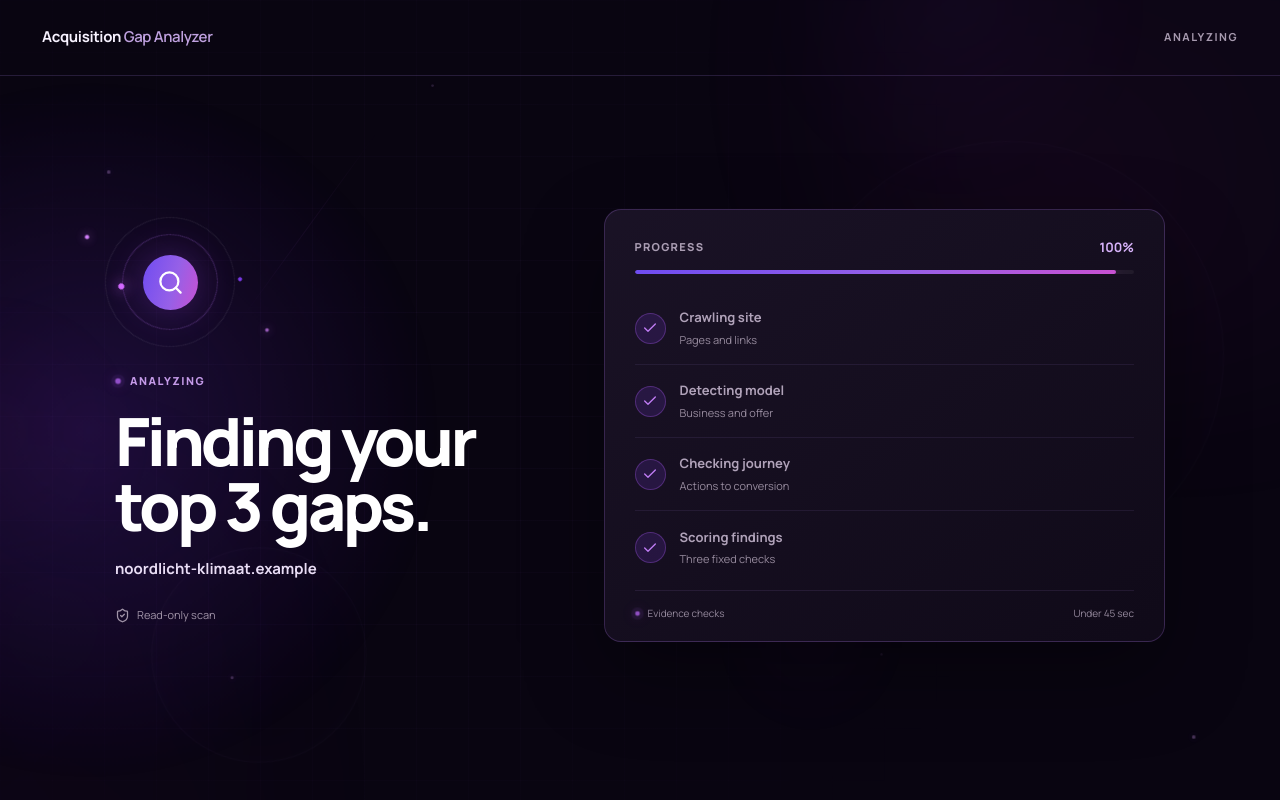
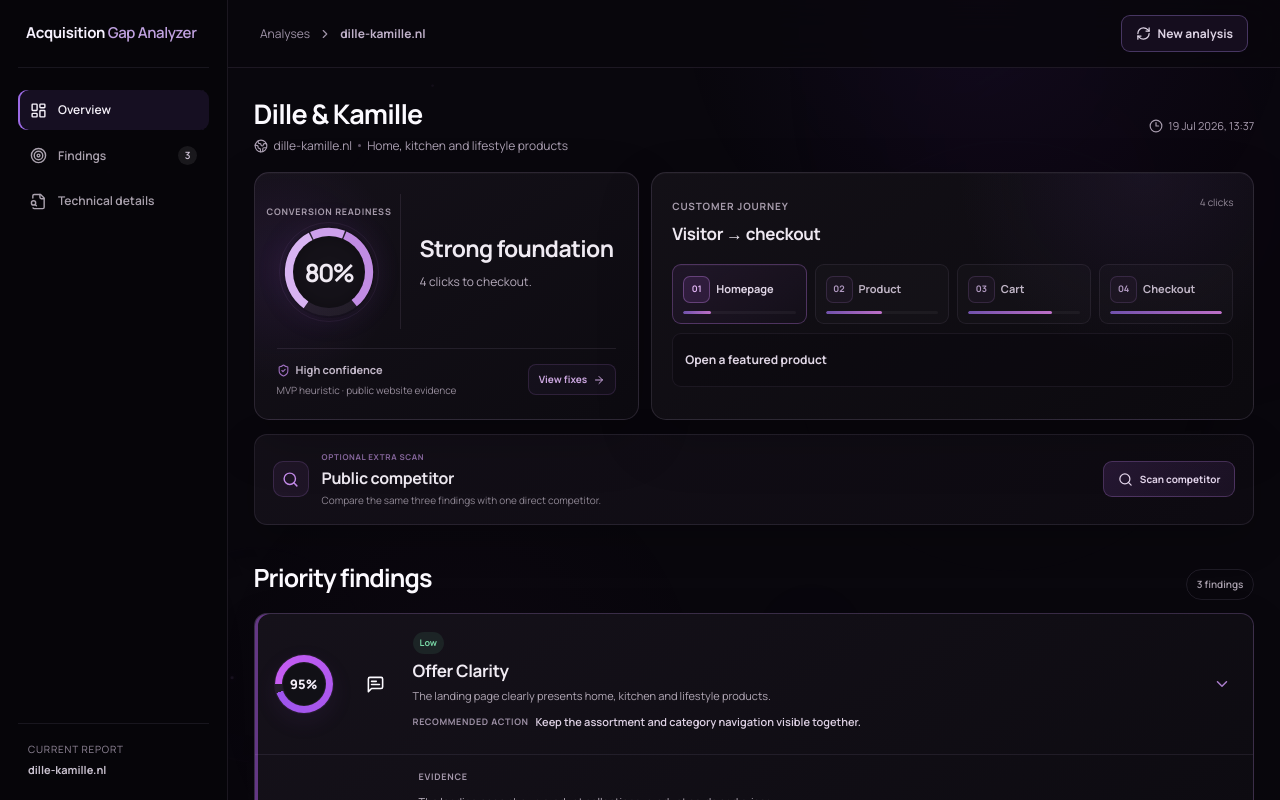
Before and after one commit to gijs-hulsebos/acquisition-gap-analyzer, a Next.js app: page / in a window 1280 px wide. Both pictures are taken after a click on the button "View demo". Shown: the top 800 px of the page. Built offline with nearby package versions, Linux system fonts and the light colour scheme.

Commit message:
Add production-based demo score rings

```diff
--- a/app/globals.css
+++ b/app/globals.css
@@ -391,9 +391,12 @@ a { color: inherit; }
 .finding-row:nth-child(2) { animation-delay: .2s; }
 .finding-row:nth-child(3) { animation-delay: .26s; }
 .finding-row:hover, .finding-row[open] { border-color: rgba(181, 137, 220, .25); background: linear-gradient(145deg, rgba(22, 18, 27, .97), rgba(13, 11, 17, .98)); }
-.finding-row > summary { min-height: 86px; padding: 14px 18px; display: grid; grid-template-columns: 34px 38px minmax(0,1fr) 170px 18px; align-items: center; gap: 13px; cursor: pointer; list-style: none; }
+.finding-row > summary { min-height: 98px; padding: 14px 18px; display: grid; grid-template-columns: 68px 38px minmax(0,1fr) 170px 18px; align-items: center; gap: 15px; cursor: pointer; list-style: none; }
 .finding-row > summary::-webkit-details-marker { display: none; }
-.finding-rank { color: #8f6eae; font-size: 10px; font-weight: 650; font-variant-numeric: tabular-nums; }
+.finding-score-ring { --finding-score: 0deg; width: 58px; height: 58px; position: relative; display: grid; place-items: center; flex: 0 0 auto; border-radius: 50%; background: conic-gradient(from -90deg, #c85df2 0deg, #9b54ec var(--finding-score), rgba(125, 95, 147, .16) var(--finding-score), rgba(125, 95, 147, .16) 360deg); box-shadow: 0 0 0 1px rgba(197, 126, 240, .08), 0 8px 22px rgba(111, 54, 159, .12); }
+.finding-score-ring::before { content: ""; position: absolute; inset: 7px; border-radius: inherit; background: #111016; box-shadow: inset 0 0 0 1px rgba(225, 202, 242, .07); }
+.finding-score-ring strong { position: relative; z-index: 1; color: #f4edf8; font-size: 13px; line-height: 1; font-weight: 720; font-variant-numeric: tabular-nums; }
+.finding-score-ring-empty { background: rgba(125, 95, 147, .14); }
 .finding-title { min-width: 0; }
 .finding-title > div { display: flex; align-items: center; gap: 7px; margin-bottom: 5px; }
 .finding-title h3 { margin: 0; color: #e6e0e9; font-size: 14px; line-height: 1.3; font-weight: 630; letter-spacing: -.25px; white-space: nowrap; overflow: hidden; text-overflow: ellipsis; }
@@ -406,7 +409,7 @@ a { color: inherit; }
 .finding-impact strong { color: #c8c0cc; font-size: 11px; font-weight: 650; text-align: right; font-variant-numeric: tabular-nums; }
 .finding-chevron { color: #655e6a; transition: transform .2s, color .2s; }
 .finding-row[open] .finding-chevron { color: #aa7dcb; transform: rotate(90deg); }
-.finding-detail { padding: 17px 18px 19px 103px; border-top: 1px solid rgba(211, 188, 235, .09); display: grid; grid-template-columns: .8fr 1.35fr 1fr; gap: 24px; }
+.finding-detail { padding: 17px 18px 19px 150px; border-top: 1px solid rgba(211, 188, 235, .09); display: grid; grid-template-columns: .8fr 1.35fr 1fr; gap: 24px; }
 .finding-detail > div { min-width: 0; }
 .finding-detail > div > span { display: block; margin-bottom: 8px; color: #6f6874; font-size: 8px; font-weight: 670; letter-spacing: .7px; text-transform: uppercase; }
 .finding-detail p { margin: 0; color: #a39ba8; font-size: 10px; line-height: 1.55; }
@@ -546,7 +549,7 @@ a { color: inherit; }
 .gap-list { gap: 9px; }
 .finding-row { border-color: rgba(211,188,235,.13); background: linear-gradient(145deg, rgba(21,17,25,.97), rgba(12,10,15,.98)); }
 .finding-row-primary { border-color: rgba(187,121,229,.26); box-shadow: 0 18px 45px rgba(0,0,0,.18), inset 3px 0 rgba(157,83,210,.58); }
-.finding-row > summary { min-height: 126px; padding: 18px 20px; grid-template-columns: 56px 42px minmax(0,1fr) 20px; align-items: center; gap: 14px; }
+.finding-row > summary { min-height: 126px; padding: 18px 20px; grid-template-columns: 68px 42px minmax(0,1fr) 20px; align-items: center; gap: 14px; }
 .finding-rank { min-height: 53px; border-right: 1px solid rgba(211,188,235,.09); display: flex; flex-direction: column; justify-content: center; color: #c695e4; font-size: 20px; line-height: 1; letter-spacing: -1px; }
 .finding-rank small { margin-bottom: 7px; color: #675d6d; font-size: 6px; font-weight: 700; letter-spacing: .75px; text-transform: uppercase; }
 .finding-title > div { margin-bottom: 6px; }
@@ -555,7 +558,7 @@ a { color: inherit; }
 .finding-action-preview { margin-top: 10px; display: flex; align-items: baseline; gap: 8px; }
 .finding-action-preview span { color: #716678; font-size: 7px; font-weight: 700; letter-spacing: .62px; text-transform: uppercase; }
 .finding-action-preview strong { color: #c9bcd0; font-size: 10px; font-weight: 590; }
-.finding-detail { padding: 15px 20px 18px 152px; display: block; }
+.finding-detail { padding: 15px 20px 18px 164px; display: block; }
 .finding-detail .finding-evidence { display: grid; grid-template-columns: repeat(2,minmax(0,1fr)); gap: 0 24px; }
 .finding-detail .finding-evidence > span { grid-column: 1 / -1; margin-bottom: 10px; }
 .finding-detail .finding-evidence > div { min-width: 0; }
@@ -727,8 +730,11 @@ a { color: inherit; }
   .metric-card:nth-child(even) { border-right: 0; }
   .section-heading { align-items: flex-start; }
   .finding-count { display: none; }
-  .finding-row > summary { min-height: 0; padding: 15px 14px; grid-template-columns: 38px minmax(0,1fr) 18px; gap: 10px; }
+  .finding-row > summary { min-height: 0; padding: 15px 14px; grid-template-columns: 54px minmax(0,1fr) 18px; gap: 10px; }
   .finding-row .gap-icon, .finding-impact { display: none; }
+  .finding-score-ring { width: 50px; height: 50px; }
+  .finding-score-ring::before { inset: 6px; }
+  .finding-score-ring strong { font-size: 11px; }
   .finding-rank { min-height: 48px; font-size: 17px; }
   .finding-rank small { display: none; }
   .finding-title h3 { font-size: 15px; }
--- a/app/page.tsx
+++ b/app/page.tsx
@@ -26,6 +26,7 @@ import {
 } from "lucide-react";
 import type { AnalysisResult, CompetitorScanResult, CompetitorScanStartResponse, CompetitorScanStatusResponse, Gap, PublicCompetitor } from "@/lib/types";
 import { readAnalysisResponse } from "@/lib/api-response";
+import { DEMO_RESULT } from "@/lib/fixture";
 
 type View = "landing" | "loading" | "results";
 type DashboardSection = "overview" | "gaps" | "evidence";
@@ -317,14 +318,21 @@ function PageComposition({ result }: { result: AnalysisResult }) {
 
 function GapCard({ gap }: { gap: Gap }) {
   const Icon = GAP_ICONS[gap.id];
+  const score = gap.score ?? 0;
   return (
     <details className={`finding-row ${gap.rank === 1 ? "finding-row-primary" : ""}`} open={gap.rank === 1 ? true : undefined}>
       <summary>
-        <span className="finding-rank">0{gap.rank}</span>
+        <span
+          className={`finding-score-ring ${gap.score === null ? "finding-score-ring-empty" : ""}`}
+          style={{ "--finding-score": `${score * 3.6}deg` } as CSSProperties}
+          aria-label={gap.score === null ? `${gap.title}: insufficient data` : `${gap.title}: ${gap.score}%`}
+        >
+          <strong>{gap.score === null ? "—" : `${gap.score}%`}</strong>
+        </span>
         <span className={`gap-icon gap-icon-${gap.id}`}><Icon size={19} /></span>
         <div className="finding-title">
           <div>{gap.score === null ? <span className="severity">Insufficient data</span> : <span className={`severity severity-${gap.severity.toLowerCase()}`}>{gap.severity}</span>}</div>
-          <h3>{gap.title} <span className="finding-score">{gap.score === null ? "Insufficient data" : `${gap.score}/100`}</span></h3>
+          <h3>{gap.title}</h3>
           <p>{gap.summary}</p>
           <div className="finding-action-preview"><span>Recommended action</span><strong>{gap.nextAction}</strong></div>
         </div>
@@ -729,6 +737,15 @@ export default function Home() {
       return;
     }
 
+    if (mode === "fixture") {
+      setError("");
+      setLoadingStep(4);
+      setResult(DEMO_RESULT);
+      setView("results");
+      window.scrollTo({ top: 0, behavior: "auto" });
+      return;
+    }
+
     setError("");
     setLoadingStep(0);
     setView("loading");
@@ -744,7 +761,7 @@ export default function Home() {
       const response = await fetch("/api/analyze", {
         method: "POST",
         headers: { "Content-Type": "application/json" },
-        body: JSON.stringify(mode === "fixture" ? { mode: "fixture" } : { url }),
+        body: JSON.stringify({ url }),
         signal: controller.signal,
       });
       const payload = await readAnalysisResponse(response);
--- a/lib/fixture.ts
+++ b/lib/fixture.ts
@@ -1,53 +1,132 @@
 import type { AnalysisResult } from "./types";
 
+const DILLE_URL = "https://www.dille-kamille.nl";
+
 export const DEMO_RESULT: AnalysisResult = {
-  id: "demo-home-store-2026",
+  id: "demo-dille-kamille-2026",
   mode: "fixture",
-  url: "https://atelier-home.example",
-  companyName: "Atelier Home",
-  primaryService: "Online assortment: Kitchen, Cast-iron pan",
-  score: 91,
+  url: DILLE_URL,
+  companyName: "Dille & Kamille",
+  primaryService: "Home, kitchen and lifestyle products",
+  score: 80,
   scoreLabel: "Strong foundation",
   confidence: "High",
-  analyzedAt: "2026-07-17T09:42:00.000Z",
-  summary: "Representative journey score: 91/100 across the three fixed findings.",
-  overview: { score: 91, status: "Strong", explanation: "The score summarizes the same three deterministic journey findings.", businessModel: "Ecommerce", primaryConversion: "Checkout", estimatedClicks: 5 },
+  analyzedAt: "2026-07-19T13:37:00.000Z",
+  summary: "Representative journey score: 80/100 across the three fixed findings.",
+  overview: {
+    score: 80,
+    status: "Strong",
+    explanation: "The score summarizes the same three deterministic journey findings.",
+    businessModel: "Ecommerce",
+    primaryConversion: "Checkout",
+    estimatedClicks: 4,
+  },
   llmEnhanced: false,
   readiness: {
     status: "scored",
-    score: 91,
+    score: 80,
     assessedWeight: 100,
     minimumWeight: 100,
     formula: "Σ(category score × category weight) ÷ 100",
     categories: [
-      { id: "offer-clarity", label: "Offer Clarity", score: 95, weight: 35, confidence: "High", explanation: "The landing page makes it clear that visitors can browse and buy products.", evidence: [{ statement: "Categories, products, prices and an assortment action are visible on the landing page.", pageLabel: "Landing-page offer", url: "https://atelier-home.example/" }], recommendation: "Keep the assortment and shopping action visible together." },
-      { id: "cta-clarity", label: "CTA Clarity", score: 100, weight: 30, confidence: "High", explanation: "The next shopping actions are clear: Shop kitchen → Cast-iron pan → Add to cart.", evidence: [{ statement: "Product discovery, selection and Add to cart are explicit.", pageLabel: "Representative journey", url: "https://atelier-home.example/products/pan" }], recommendation: "Keep the discovery and Add to cart labels consistent." },
-      { id: "customer-journey-path", label: "Customer Journey Path", score: 80, weight: 35, confidence: "High", explanation: "The verified Add to cart path takes four steps.", evidence: [{ statement: "Homepage → category → product → Add to cart.", pageLabel: "Verified journey", url: "https://atelier-home.example/products/pan" }], recommendation: "Keep the shortest verified path visible." },
+      {
+        id: "offer-clarity",
+        label: "Offer Clarity",
+        score: 95,
+        weight: 35,
+        confidence: "High",
+        explanation: "The landing page clearly presents home, kitchen and lifestyle products.",
+        evidence: [{ statement: "The landing page shows product collections, product cards and prices.", pageLabel: "Dille & Kamille landing page", url: DILLE_URL }],
+        recommendation: "Keep the assortment and category navigation visible together.",
+      },
+      {
+        id: "cta-clarity",
+        label: "CTA Clarity",
+        score: 45,
+        weight: 30,
+        confidence: "High",
+        explanation: "The landing page emphasizes product discovery rather than a direct purchase action.",
+        evidence: [{ statement: "The prominent landing-page actions include ‘Ontdek ons assortiment’ and ‘Bekijk alles’.", pageLabel: "Dille & Kamille landing-page CTA", url: DILLE_URL }],
+        recommendation: "Use a more direct shopping CTA beside featured products.",
+      },
+      {
+        id: "customer-journey-path",
+        label: "Customer Journey Path",
+        score: 95,
+        weight: 35,
+        confidence: "High",
+        explanation: "The representative route from the landing page to checkout takes four clicks.",
+        evidence: [{ statement: "Saved demo path: Homepage → Product → Cart → Checkout (4 clicks).", pageLabel: "Dille & Kamille customer journey", url: DILLE_URL }],
+        recommendation: "Keep the direct product route and cart access visible.",
+      },
     ],
   },
-  stats: { pagesCrawled: 3, internalLinks: 18, actionsFound: 14, conversionPathSteps: 4, processingMs: 4120 },
+  stats: { pagesCrawled: 5, internalLinks: 482, actionsFound: 48, conversionPathSteps: 4, processingMs: 0 },
   journey: {
-    businessModels: ["Ecommerce"], primaryOffer: "Online assortment: Kitchen, Cast-iron pan", primaryConversionType: "Checkout", secondary: [],
+    businessModels: ["Ecommerce"],
+    primaryOffer: "Home, kitchen and lifestyle products",
+    primaryConversionType: "Checkout",
+    secondary: [],
     primary: {
-      status: "complete", name: "Landing page to checkout", conversionType: "Checkout", startUrl: "https://atelier-home.example/", destinationUrl: "https://atelier-home.example/checkout", clicksToInterface: 5, additionalObservableActions: null,
-      shortestRoute: ["https://atelier-home.example/", "https://atelier-home.example/kitchen", "https://atelier-home.example/products/pan"], alternativeRoute: null, confidence: "High", limitations: ["No purchase or payment was completed."],
+      status: "complete",
+      name: "Landing page to checkout",
+      conversionType: "Checkout",
+      startUrl: DILLE_URL,
+      destinationUrl: `${DILLE_URL}/checkout`,
+      clicksToInterface: 4,
+      additionalObservableActions: null,
+      shortestRoute: [DILLE_URL, `${DILLE_URL}/product`, `${DILLE_URL}/cart`, `${DILLE_URL}/checkout`],
+      alternativeRoute: null,
+      confidence: "High",
+      limitations: ["This saved demo does not submit a purchase."],
       stages: [
-        { order: 1, pageType: "Homepage", title: "Atelier Home", url: "https://atelier-home.example/", action: "Click “Shop kitchen”", ctaText: "Shop kitchen", nextStepVisible: true, necessary: true, friction: null },
-        { order: 2, pageType: "Category", title: "Kitchen", url: "https://atelier-home.example/kitchen", action: "Click “Cast-iron pan”", ctaText: "Cast-iron pan", nextStepVisible: true, necessary: true, friction: null },
-        { order: 3, pageType: "Product", title: "Cast-iron pan", url: "https://atelier-home.example/products/pan", action: "Click “Add to cart”", ctaText: "Add to cart", nextStepVisible: true, necessary: true, friction: null },
-        { order: 4, pageType: "Cart", title: "Cart", url: "https://atelier-home.example/cart", action: "Open cart", ctaText: null, nextStepVisible: true, necessary: true, friction: null },
-        { order: 5, pageType: "Checkout", title: "Checkout", url: "https://atelier-home.example/checkout", action: "Continue to checkout", ctaText: null, nextStepVisible: true, necessary: true, friction: null },
+        { order: 1, pageType: "Homepage", title: "Dille & Kamille", url: DILLE_URL, action: "Open a featured product", ctaText: "Bekijk alles", nextStepVisible: true, necessary: true, friction: null },
+        { order: 2, pageType: "Product", title: "Product", url: `${DILLE_URL}/product`, action: "Add the product to the cart", ctaText: "In winkelmandje", nextStepVisible: true, necessary: true, friction: null },
+        { order: 3, pageType: "Cart", title: "Winkelmandje", url: `${DILLE_URL}/cart`, action: "Open the cart", ctaText: "Winkelmandje", nextStepVisible: true, necessary: true, friction: null },
+        { order: 4, pageType: "Checkout", title: "Afrekenen", url: `${DILLE_URL}/checkout`, action: "Continue to checkout", ctaText: "Afrekenen", nextStepVisible: true, necessary: true, friction: null },
       ],
     },
   },
   pages: [
-    { title: "Atelier Home", url: "https://atelier-home.example/", type: "Homepage", statusCode: 200 },
-    { title: "Kitchen", url: "https://atelier-home.example/kitchen", type: "Category", statusCode: 200 },
-    { title: "Cast-iron pan", url: "https://atelier-home.example/products/pan", type: "Product", statusCode: 200 },
+    { title: "Dille & Kamille", url: DILLE_URL, type: "Homepage", statusCode: 200 },
+    { title: "Categorie", url: `${DILLE_URL}/categorie`, type: "Category", statusCode: 200 },
+    { title: "Product", url: `${DILLE_URL}/product`, type: "Product", statusCode: 200 },
+    { title: "Winkelmandje", url: `${DILLE_URL}/cart`, type: "Cart", statusCode: 200 },
+    { title: "Afrekenen", url: `${DILLE_URL}/checkout`, type: "Checkout", statusCode: 200 },
   ],
   gaps: [
-    { id: "offer-clarity", rank: 1, title: "Offer Clarity", summary: "The landing page makes it clear that visitors can browse and buy products.", severity: "Low", score: 95, confidence: "High", evidence: [{ statement: "Categories, products, prices and an assortment action are visible on the landing page.", pageLabel: "Landing-page offer", url: "https://atelier-home.example/" }], nextAction: "Keep the assortment and shopping action visible together." },
-    { id: "cta-clarity", rank: 2, title: "CTA Clarity", summary: "The next shopping actions are clear: Shop kitchen → Cast-iron pan → Add to cart.", severity: "Low", score: 100, confidence: "High", evidence: [{ statement: "Product discovery, selection and Add to cart are explicit.", pageLabel: "Representative journey", url: "https://atelier-home.example/products/pan" }], nextAction: "Keep the discovery and Add to cart labels consistent." },
-    { id: "customer-journey-path", rank: 3, title: "Customer Journey Path", summary: "The verified Add to cart path takes four steps.", severity: "Low", score: 80, confidence: "High", evidence: [{ statement: "Homepage → category → product → Add to cart.", pageLabel: "Verified journey", url: "https://atelier-home.example/products/pan" }], nextAction: "Keep the shortest verified path visible." },
+    {
+      id: "offer-clarity",
+      rank: 1,
+      title: "Offer Clarity",
+      summary: "The landing page clearly presents home, kitchen and lifestyle products.",
+      severity: "Low",
+      score: 95,
+      confidence: "High",
+      evidence: [{ statement: "The landing page shows product collections, product cards and prices.", pageLabel: "Dille & Kamille landing page", url: DILLE_URL }],
+      nextAction: "Keep the assortment and category navigation visible together.",
+    },
+    {
+      id: "cta-clarity",
+      rank: 2,
+      title: "CTA Clarity",
+      summary: "The landing page emphasizes product discovery rather than a direct purchase action.",
+      severity: "Medium",
+      score: 45,
+      confidence: "High",
+      evidence: [{ statement: "The prominent landing-page actions include ‘Ontdek ons assortiment’ and ‘Bekijk alles’.", pageLabel: "Dille & Kamille landing-page CTA", url: DILLE_URL }],
+      nextAction: "Use a more direct shopping CTA beside featured products.",
+    },
+    {
+      id: "customer-journey-path",
+      rank: 3,
+      title: "Customer Journey Path",
+      summary: "The representative route from the landing page to checkout takes four clicks.",
+      severity: "Low",
+      score: 95,
+      confidence: "High",
+      evidence: [{ statement: "Saved demo path: Homepage → Product → Cart → Checkout (4 clicks).", pageLabel: "Dille & Kamille customer journey", url: DILLE_URL }],
+      nextAction: "Keep the direct product route and cart access visible.",
+    },
   ],
 };
```
